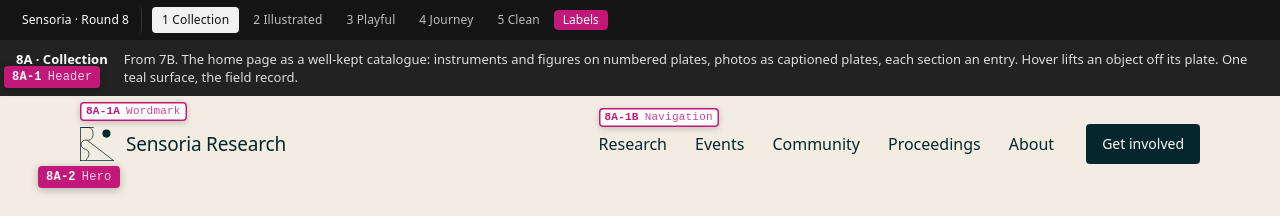
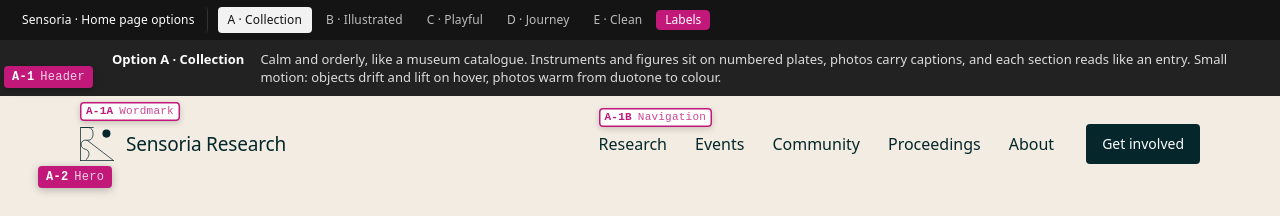
Before and after one commit to ThatMattGillespie/sensoria-home-pages, a plain HTML site: page round-8/page.html in a window 1280 px wide. Shown: the top 216 px of the page. Drawn offline with Linux system fonts and the light colour scheme; a web font is replaced by a local one.

Commit message:
Standalone labels: options A to E
Co-Authored-By: Claude Opus 5.5 <noreply@anthropic.com>

```diff
--- a/round-8/content.js
+++ b/round-8/content.js
@@ -207,14 +207,14 @@
     Object.entries(D.tokens).forEach(([k, v]) => root.style.setProperty(k, v));
     const st = document.createElement('style'); st.textContent = D.css + SHARED + (L.css || ''); document.head.appendChild(st);
     document.getElementById('defs').innerHTML = R.printKit.defs;
-    document.title = `${L.name} · Sensoria round 8`;
+    document.title = `${L.name} · Sensoria home page options`;
     root.dataset.layout = L.id;
-    const code = `8${String.fromCharCode(65 + idx)}`;
+    const code = String.fromCharCode(65 + idx); // review labels read A-3B: option A, section 3, part B
     document.getElementById('app').innerHTML = `
-      <nav class="toolbar" aria-label="Exploration"><a class="tb-title" href="index.html">Sensoria · Round 8</a>
-        ${list.map((d, i) => `<a class="tb-dir" href="?d=${d.id}"${i === idx ? ' aria-current="page"' : ''}>${i + 1} ${d.name}</a>`).join('')}
+      <nav class="toolbar" aria-label="Exploration"><a class="tb-title" href="index.html">Sensoria · Home page options</a>
+        ${list.map((d, i) => `<a class="tb-dir" href="?d=${d.id}"${i === idx ? ' aria-current="page"' : ''}>${String.fromCharCode(65 + i)} · ${d.name}</a>`).join('')}
         <span class="tb-spacer"></span></nav>
-      <div class="r5-intro"><b>${code} · ${L.name}</b><span>${L.idea}</span></div>
+      <div class="r5-intro"><b>Option ${code} · ${L.name}</b><span>${L.idea}</span></div>
       ${L.render(W, R)}`;
     document.querySelectorAll('[data-bt]').forEach((el) => {
       const html = el.innerHTML;
--- a/round-8/directions/clean.js
+++ b/round-8/directions/clean.js
@@ -20,7 +20,7 @@
   window.LAYOUTS.push({
     id: 'clean',
     name: 'Clean',
-    idea: 'The most conventional option, in Sensoria’s fonts and colours: centred hero with one wide image, a proof bar, tabs for how it works, a feature grid with line icons, a FAQ and a call-to-action band. Motion stays small: reveals, count-ups, a tucking header, tabs that advance on their own, a smooth accordion.',
+    idea: 'The most conventional option, in Sensoria’s fonts and colours: a centred hero with one wide photo, a row of key numbers, tabs for how it works, feature cards with line icons, a FAQ and a closing call to action. Motion stays small and quiet.',
     css: `
       .cl-hero { text-align: center; padding-top: 72px; }
       .cl-pill { display: inline-flex; align-items: center; gap: 10px; padding: 6px 8px 6px 14px; border-radius: 99px; background: ${C.WHITE}; font: 500 14px var(--font-text); text-decoration: none; color: var(--ink);
--- a/round-8/directions/collection.js
+++ b/round-8/directions/collection.js
@@ -9,7 +9,7 @@
   window.LAYOUTS.push({
     id: 'collection',
     name: 'Collection',
-    idea: 'From 7B. The home page as a well-kept catalogue: instruments and figures on numbered plates, photos as captioned plates, each section an entry. Hover lifts an object off its plate. One teal surface, the field record.',
+    idea: 'Calm and orderly, like a museum catalogue. Instruments and figures sit on numbered plates, photos carry captions, and each section reads like an entry. Small motion: objects drift and lift on hover, photos warm from duotone to colour.',
     css: `
       .co-hero { display: grid; grid-template-columns: 6fr 6fr; gap: 64px; align-items: center; padding-top: 48px; }
       .co-cab { display: grid; grid-template-columns: repeat(3, 1fr); gap: 14px; }
--- a/round-8/directions/illustrated.js
+++ b/round-8/directions/illustrated.js
@@ -7,7 +7,7 @@
   window.LAYOUTS.push({
     id: 'illustrated',
     name: 'Illustrated',
-    idea: 'From 7C. Sensoria’s ligne claire scenes carry the ideas; real photographs carry the proof. Wide scenes open the chapters and the text stays quiet around them. One teal surface, the sovereignty promise.',
+    idea: 'Sensoria’s own ligne claire illustrations explain the ideas and real event photos prove them. Wide scenes open each chapter and drift gently as you scroll, and the text stays quiet around them.',
     css: `
       .il-hero { padding: 64px 40px 56px; display: grid; grid-template-columns: 7fr 5fr; gap: 64px; align-items: end; }
       .il-hero .lead { margin-top: 0; }
--- a/round-8/directions/journey.js
+++ b/round-8/directions/journey.js
@@ -11,7 +11,7 @@
   window.LAYOUTS.push({
     id: 'journey',
     name: 'Journey',
-    idea: 'The techniques demo rebuilt as the home page. Scroll through the hero collage, watch the problem build word by word, travel sideways through the cycle and the field, stack the three promises, let the forces drift past, and pick a way in on a split screen. Phones and reduced motion get a flat version.',
+    idea: 'Storytelling driven by the scroll. The hero collage pulls apart as you scroll, the problem builds word by word, the method and the events travel sideways, the privacy promises stack like sheets, and a sticker table invites you to play. Phones get a simpler version.',
     render: (W) => {
       const panels = [
         ...W.loop.steps.map(([v, t, d], i) => ({ n: `0${i + 1}`, h: v, sub: t, p: d, im: ['il-dome.jpg', 'il-capture.jpg', 'il-community-map.jpg'][i], tone: '' })),
--- a/round-8/directions/playful.js
+++ b/round-8/directions/playful.js
@@ -8,7 +8,7 @@
   window.LAYOUTS.push({
     id: 'playful',
     name: 'Playful',
-    idea: 'The round 4 / final direction as a full home page. A parallax collage of prints and cut-outs, an object in the headline, one sticker per section beside the idea it stands for, Jeremy peeking over the field section, and pinned prints of real events. Stickers lift on hover.',
+    idea: 'Collage and stickers lead. A hero collage that moves with the cursor, an object set into the headline, one sticker beside each idea, a team member peeking over the events section, and pinned prints of real gatherings. Stickers lift on hover.',
     css: `
       .pf-hero { display: grid; grid-template-columns: 6fr 6fr; gap: 48px; align-items: center; padding: 32px 40px 0; }
       .pf-stage { position: relative; aspect-ratio: 4 / 5; }
--- a/round-8/page.html
+++ b/round-8/page.html
@@ -11,7 +11,7 @@
   <link rel="stylesheet" href="../round-5/core.css">
   <link rel="stylesheet" href="directions/journey.css">
   <style>
-    .r5-intro { display: flex; gap: 16px; align-items: baseline; padding: 10px 16px; background: #222; color: #ddd; font: 13px/1.4 ui-sans-serif, system-ui, sans-serif; }
+    .r5-intro { display: flex; gap: 16px; align-items: baseline; padding: 10px 16px 10px 112px; background: #222; color: #ddd; font: 13px/1.4 ui-sans-serif, system-ui, sans-serif; }
     .r5-intro b { color: #fff; font-weight: 600; white-space: nowrap; }
     html.rv-off .r5-intro { display: none; }
   </style>
```
Also changed, not shown: index.html (+1 -1 lines), round-8/index.html (+5 -4 lines).
